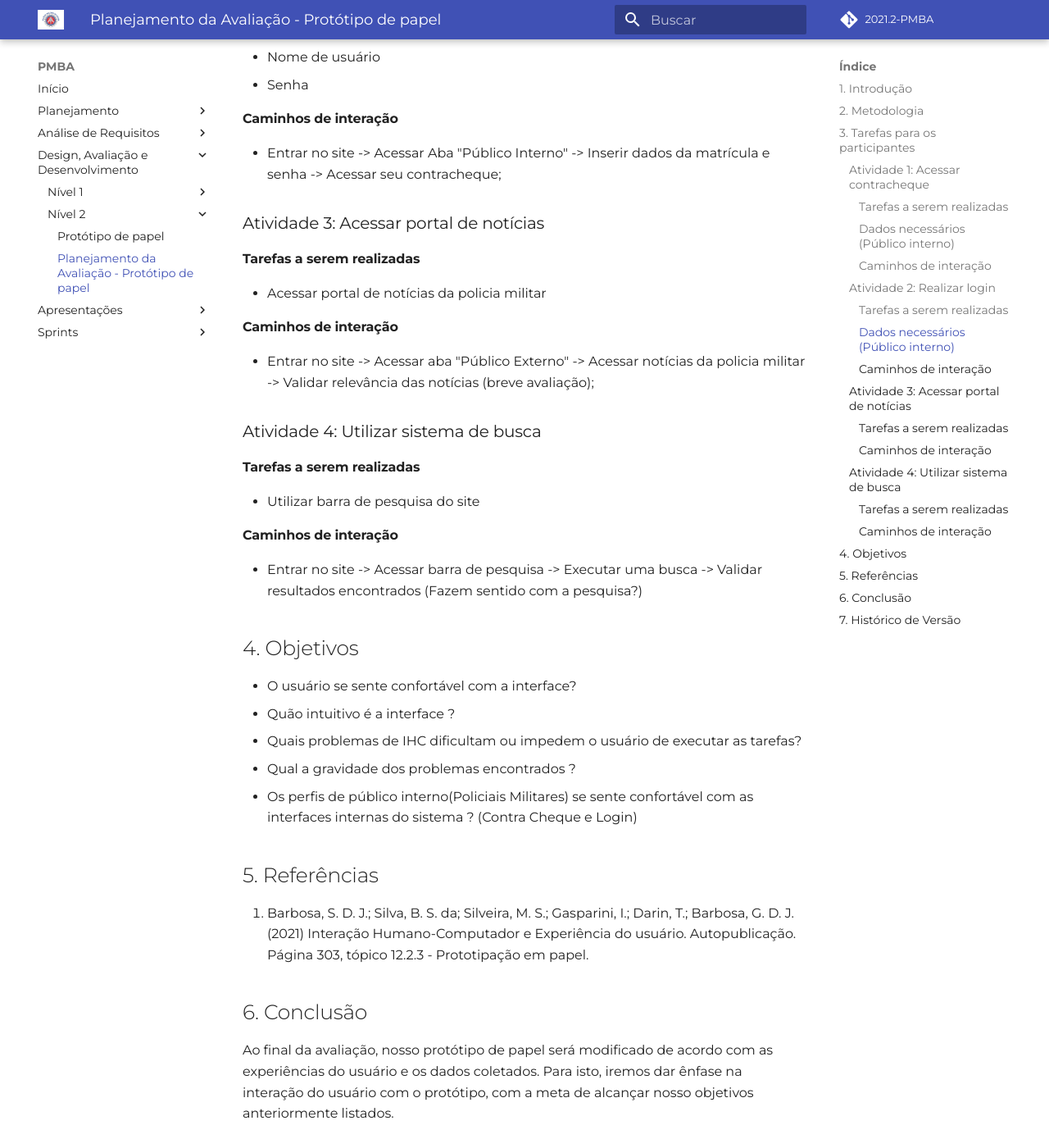
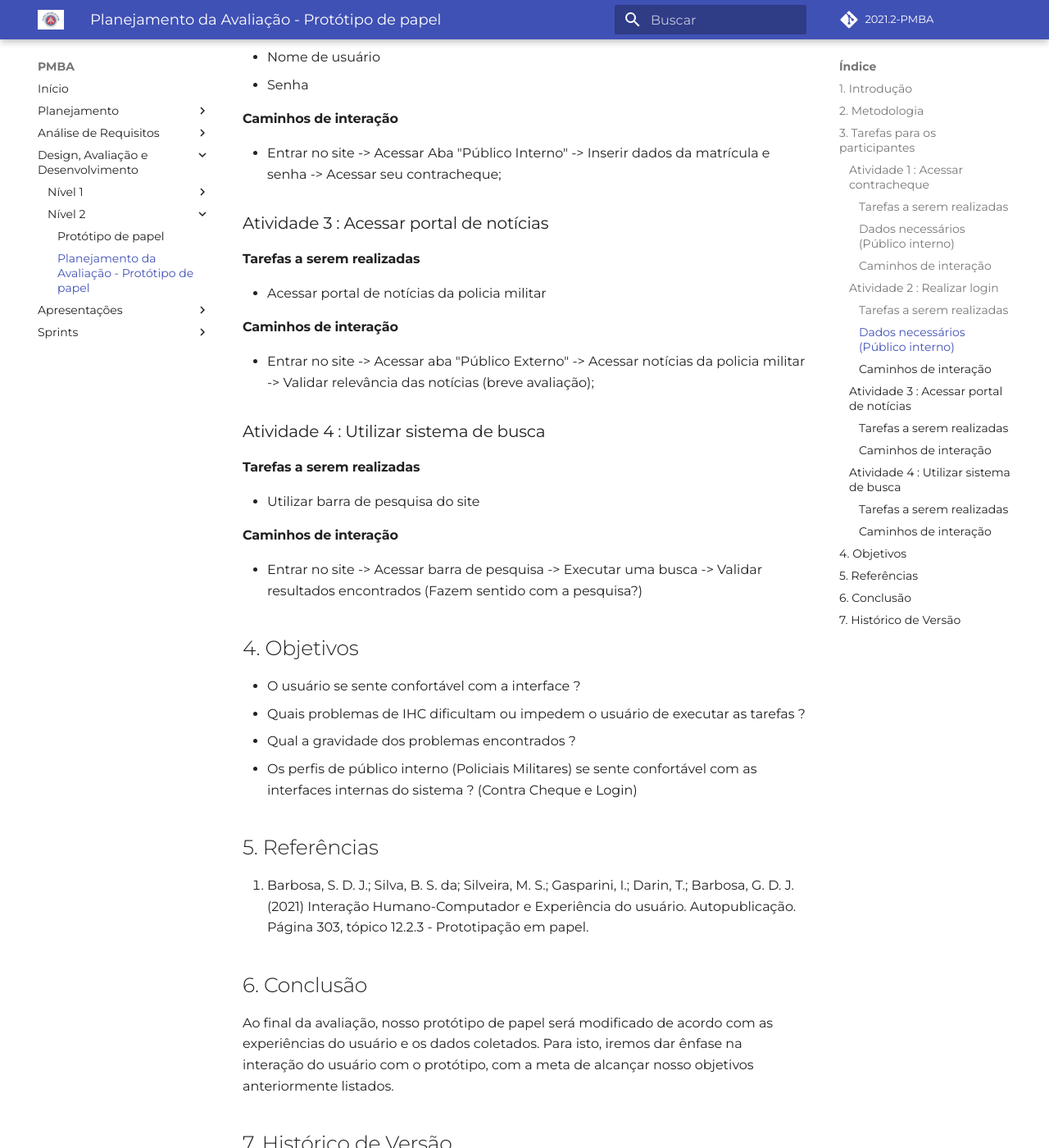
Before and after one commit to jackesfonseca/2021.2-PMBA, an MkDocs documentation site: the page built from docs/design_avaliacao_desenvolvimento/nivel_2/planejamento_avaliacao_prototipo_papel.md, in a window 1280 px wide and 1400 px high, scrolled down 1396 px. Shown: the whole window at 82% size. Built offline with MkDocs 1.6.1 and Material for MkDocs 9.7.7, drawn with Linux system fonts in a browser that asks for light colours; some web fonts are replaced; comment, search, counter and statistics services are not loaded; some of the changed text lies outside the part shown.

Commit message:
🐛 fix : melhorando exibição do doc
Co-authored-by: Herick Lima <herick.lima77@gmail.com>

```diff
--- a/docs/design_avaliacao_desenvolvimento/nivel_2/planejamento_avaliacao_prototipo_papel.md
+++ b/docs/design_avaliacao_desenvolvimento/nivel_2/planejamento_avaliacao_prototipo_papel.md
@@ -15,7 +15,7 @@ O método de avaliação que iremos utilizar será o método de prototipação e
 
 ## 3. Tarefas para os participantes
 
-### Atividade 1: Acessar contracheque
+### Atividade 1 : Acessar contracheque
 
 #### Tarefas a serem realizadas
 
@@ -30,7 +30,7 @@ O método de avaliação que iremos utilizar será o método de prototipação e
 
 - Entrar no site -> Acessar Aba "Público Interno" -> Inserir dados da matrícula e senha -> Acessar seu contracheque;
 
-### Atividade 2: Realizar login
+### Atividade 2 : Realizar login
 
 #### Tarefas a serem realizadas
 
@@ -45,7 +45,7 @@ O método de avaliação que iremos utilizar será o método de prototipação e
 
 - Entrar no site -> Acessar Aba "Público Interno" -> Inserir dados da matrícula e senha -> Acessar seu contracheque;
 
-### Atividade 3: Acessar portal de notícias
+### Atividade 3 : Acessar portal de notícias
 
 #### Tarefas a serem realizadas
 
@@ -55,7 +55,7 @@ O método de avaliação que iremos utilizar será o método de prototipação e
 
 - Entrar no site -> Acessar aba "Público Externo" -> Acessar notícias da policia militar -> Validar relevância das notícias (breve avaliação);
 
-### Atividade 4: Utilizar sistema de busca
+### Atividade 4 : Utilizar sistema de busca
 
 #### Tarefas a serem realizadas
 
@@ -67,11 +67,10 @@ O método de avaliação que iremos utilizar será o método de prototipação e
 
 ## 4. Objetivos
 
-- O usuário se sente confortável com a interface?
-- Quão intuitivo é a interface ?
-- Quais problemas de IHC dificultam ou impedem o usuário de executar as tarefas?
+- O usuário se sente confortável com a interface ?
+- Quais problemas de IHC dificultam ou impedem o usuário de executar as tarefas ?
 - Qual a gravidade dos problemas encontrados ?
-- Os perfis de público interno(Policiais Militares) se sente confortável com as interfaces internas do sistema ? (Contra Cheque e Login)
+- Os perfis de público interno (Policiais Militares) se sente confortável com as interfaces internas do sistema ? (Contra Cheque e Login)
 
 
 ## 5. Referências
```
